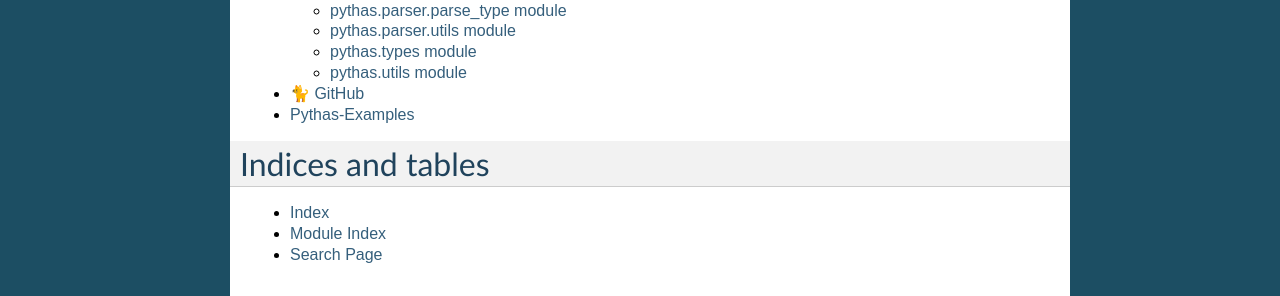
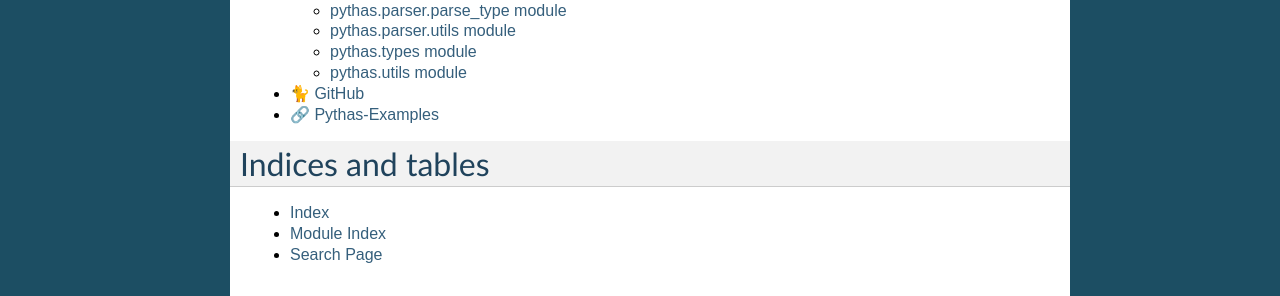
Before and after one commit to pinselimo/Pythas, a Sphinx documentation site: the page built from docs/source/index.rst, in a window 1280 px wide. Shown: the part 1216-1512 px from the top of the page. Built offline with Sphinx 7.4.7, drawn with Linux system fonts in a browser that asks for light colours.

```diff
--- a/docs/source/index.rst
+++ b/docs/source/index.rst
@@ -41,7 +41,7 @@ Contents
    reference
    reference-dev
    🐈 GitHub <https://github.com/pinselimo/Pythas>
-   Pythas-Examples <https://github.com/pinselimo/Pythas-Examples>
+   🔗 Pythas-Examples <https://github.com/pinselimo/Pythas-Examples>
 
 
 Indices and tables
```
